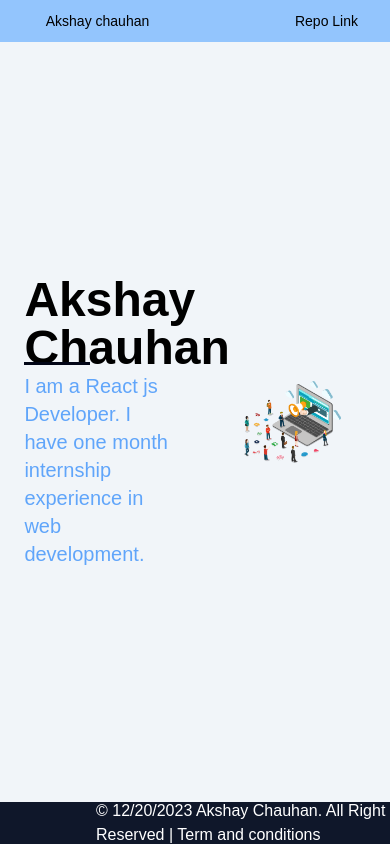
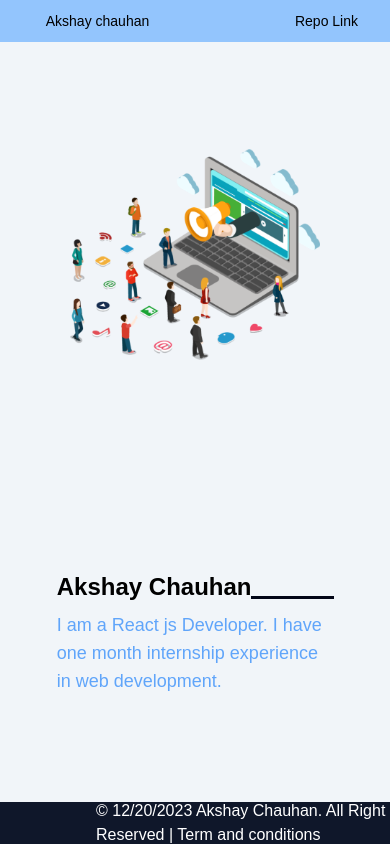
Before and after one commit to Av-Akshay/educ-ademy-project, a React (Create React App) app: page / in a window 390 px wide. Built offline with nearby package versions, Linux system fonts and the light colour scheme; the HTML template or start-up script is replaced by a standard one; a web font is replaced by a local one.

Commit message:
style: making center component responsive

```diff
--- a/src/components/center-section-component/CenterTextComponent.jsx
+++ b/src/components/center-section-component/CenterTextComponent.jsx
@@ -2,12 +2,12 @@ import React from "react";
 
 const CenterTextComponent = () => {
   return (
-    <div className="w-2/4 flex items-center content-center ">
-      <div className=" w-3/4 m-[auto]">
-        <h1 className=" cursor-pointer text-5xl font-semibold relative after:content-[''] after:bg-slate-950 after:absolute after:w-[45%] after:top-[90%] after:h-[2.5px] ">
+    <div className=" max-md:w-[90%] max-md:m-[auto] max-sm:w-full w-2/4 flex items-center content-center ">
+      <div className=" w-3/4 m-[auto] flex flex-col gap-3 max-sm:px-2">
+        <h1 className=" cursor-pointer text-5xl max-sm:text-[1.5rem] font-semibold relative after:content-[''] after:bg-slate-950 after:absolute max-sm:after:w-[30%] after:w-[40%] after:top-[90%] after:h-[2.5px] ">
           Akshay Chauhan
         </h1>
-        <p className="text-blue-400 text-xl cursor-pointer font-medium">
+        <p className=" max-sm:text-lg text-blue-400 text-xl cursor-pointer font-medium">
           I am a React js Developer. I have one month internship experience in
           web development.
         </p>
--- a/src/components/center-section-component/ImageSection.jsx
+++ b/src/components/center-section-component/ImageSection.jsx
@@ -3,8 +3,12 @@ import homePageImg from "../../assets/home.png";
 
 const ImageSection = () => {
   return (
-    <div className="w-2/4">
-      <img className="w-2/4 m-[auto]" src={homePageImg} alt="home page image" />
+    <div className="w-2/4 max-md:w-[80%] max-md:m-[auto]">
+      <img
+        className="max-md:w-[80%] w-2/4 m-[auto]"
+        src={homePageImg}
+        alt="home page image"
+      />
     </div>
   );
 };
--- a/src/components/home-page-component/CenterSection.jsx
+++ b/src/components/home-page-component/CenterSection.jsx
@@ -4,7 +4,7 @@ import ImageSection from "../center-section-component/ImageSection";
 
 const CenterSection = () => {
   return (
-    <div className=" max-md:flex-wrap-reverse w-screen h-[90vh] relative flex items-center bg-slate-100  ">
+    <div className="max-md:justify-center justify-center max-md:flex-wrap-reverse w-screen h-[90vh] relative flex items-center bg-slate-100  ">
       <CenterTextComponent />
       <ImageSection />
     </div>
```
